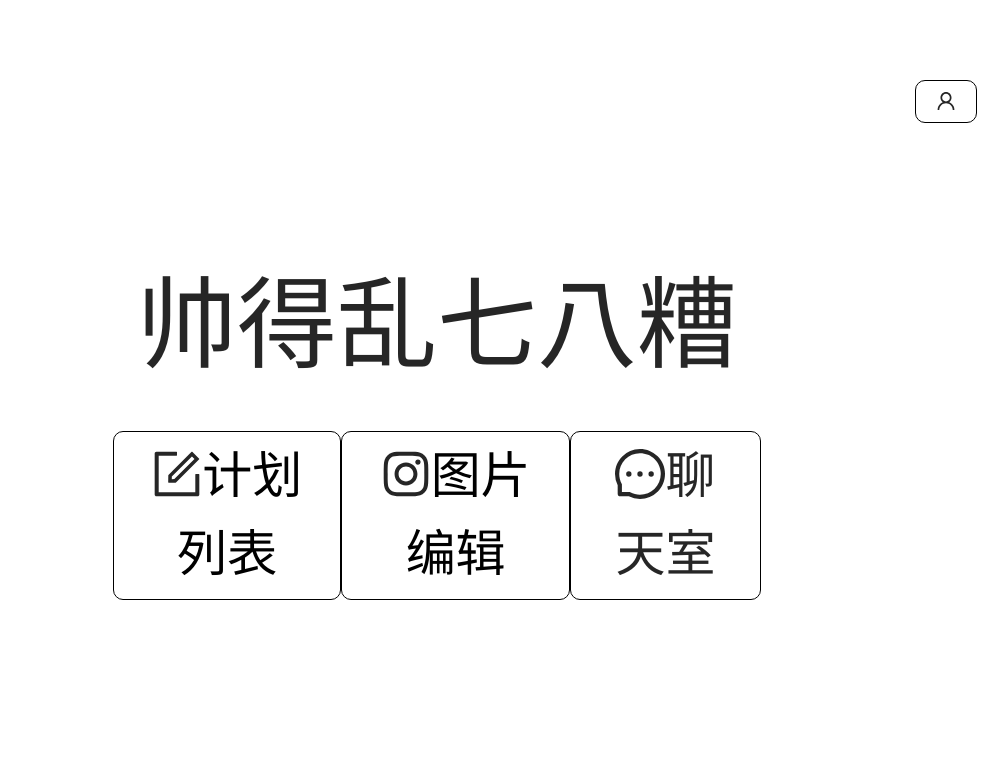
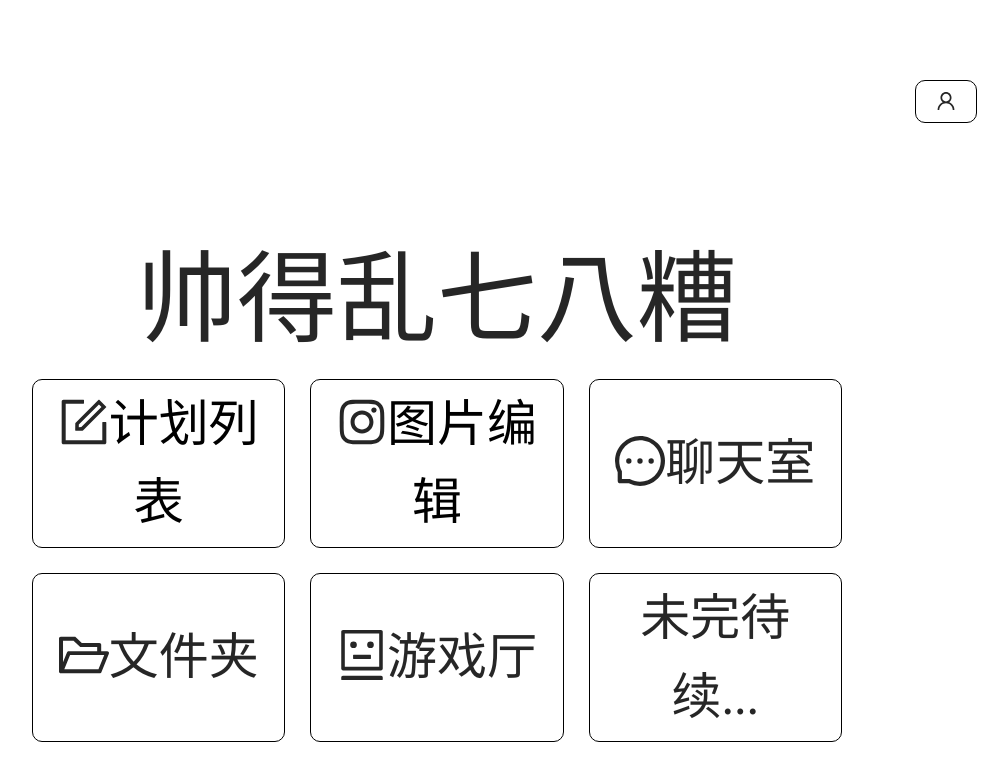
Before and after one commit to Bruce-shuai/interesting-react, a React (Create React App) app: page / in a window 1280 px wide. Shown: the top 780 px of the page, without its empty margins (203-1211 px from the left). Built offline with nearby package versions, Linux system fonts and the light colour scheme; no server answers; sample sign-in values are in the browser's storage; a web font is replaced by a local one.

Commit message:
首页还要搭建的几大模块已设想完成,下一步开发聊天室

```diff
--- a/src/components/HomePage.js
+++ b/src/components/HomePage.js
@@ -1,6 +1,6 @@
 import React, {useState} from 'react'
 import {Link} from 'react-router-dom';
-import { UserOutlined, FormOutlined, MessageOutlined, InstagramOutlined } from '@ant-design/icons';
+import { UserOutlined, FormOutlined, MessageOutlined, InstagramOutlined, FolderOpenOutlined, RobotOutlined } from '@ant-design/icons';
 export default function HomePage() {
 
   const [open, setOpen] = useState(false);
@@ -25,6 +25,9 @@ export default function HomePage() {
         <button className="btn btn--hollow"><FormOutlined /><Link to="/plans" className="font-color-black">计划列表</Link></button>
         <button className="btn btn--hollow"><InstagramOutlined /><Link to="/photo-edit" className="font-color-black">图片编辑</Link></button>
         <button className="btn btn--hollow"><MessageOutlined />聊天室</button>
+        <button className="btn btn--hollow"><FolderOpenOutlined />文件夹</button>
+        <button className="btn btn--hollow"><RobotOutlined />游戏厅</button>
+        <button className="btn btn--hollow">未完待续...</button>
       </div>
     </div>
   )
--- a/src/css/home/home.css
+++ b/src/css/home/home.css
@@ -53,8 +53,11 @@
 
 .home__content {
   /* background-color: red; */
-  width: 60%;
-  display: flex;
-  justify-content: space-around;
+  width: 75%;
+  display: grid;
+  grid-template-columns: 1fr 1fr 1fr;
+  grid-template-rows: 1fr 1fr;
+  gap: 0.5em;
+  /* justify-content: space-around; */
   font-size: 2rem;
 }
```
